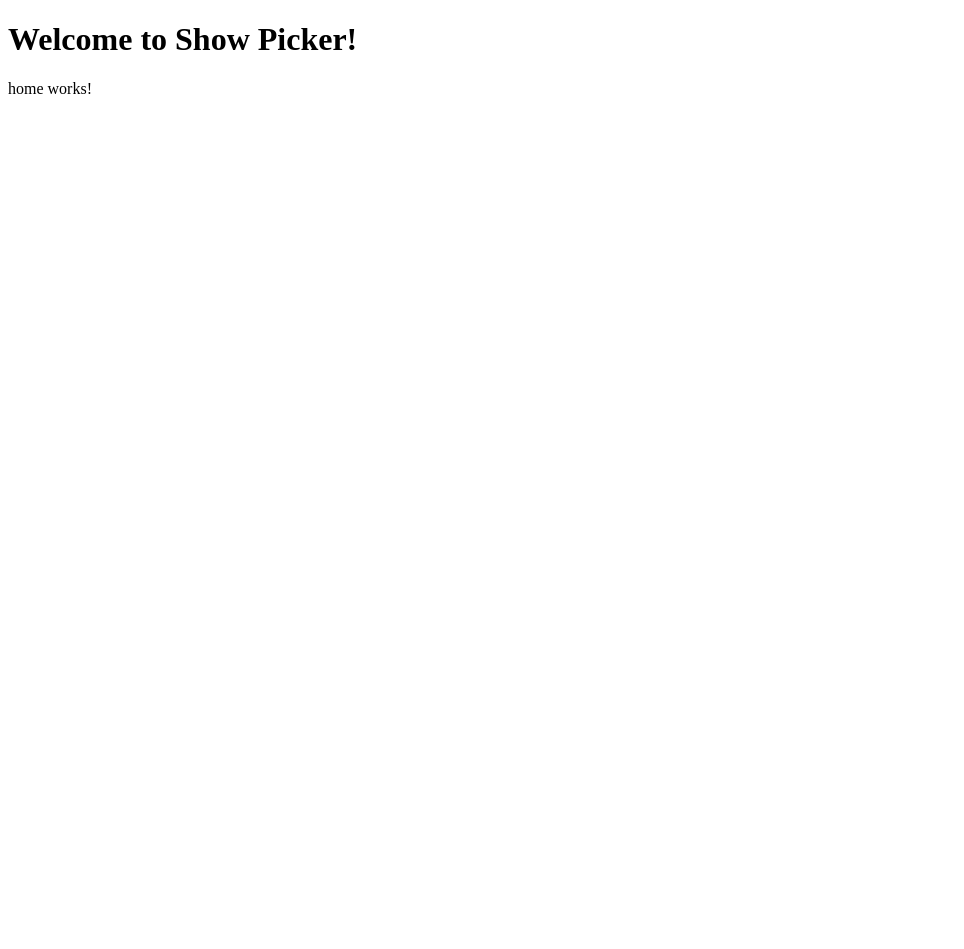
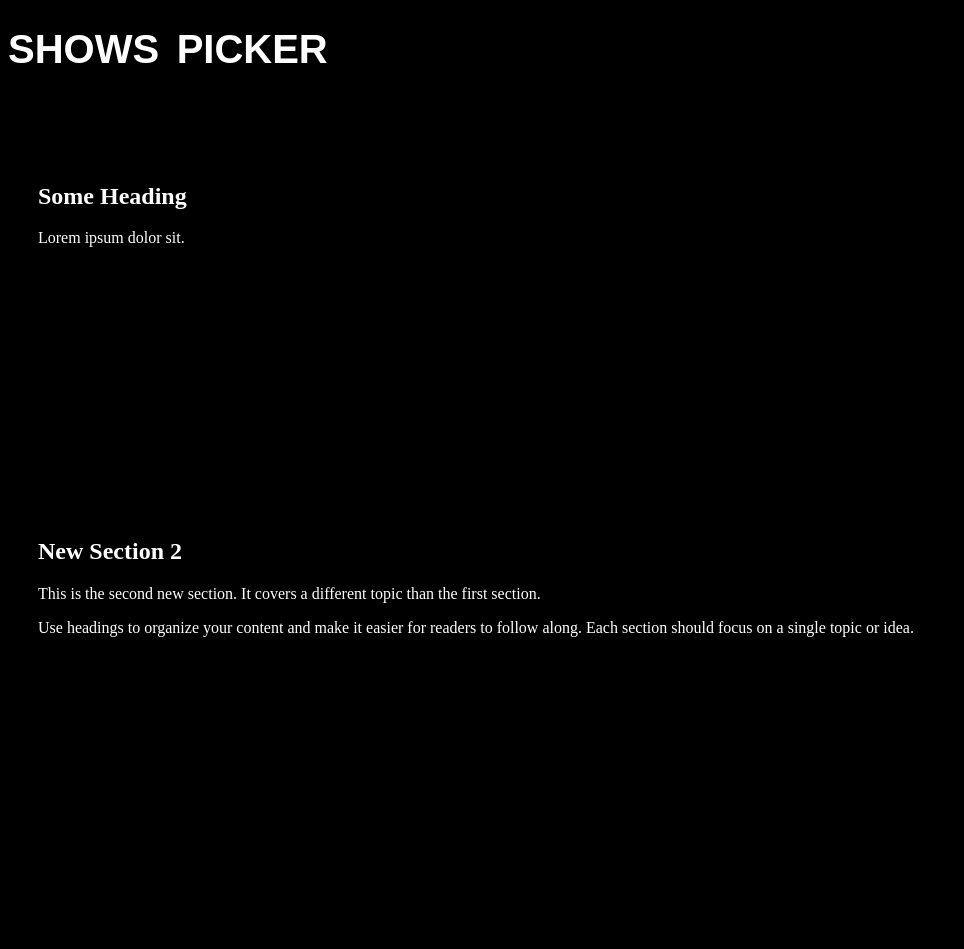
Before and after one commit to GodsScion/SHOW-MANIA, an Angular app: page / in a window 1280 px wide. Shown: the top 949 px of the page, without its empty margins (0-964 px from the left). Before the commit the page ends 800 px from the top, so only its background shows below. Built offline with nearby package versions, Linux system fonts and the light colour scheme; no server answers.

Commit message:
logo test

```diff
--- a/src/app/app.component.html
+++ b/src/app/app.component.html
@@ -1,3 +1,3 @@
-<h1>Welcome to Show Picker!</h1>
+<h1 class="logo">SHOWS PICKER</h1>
 
 <router-outlet />
--- a/src/app/app.component.ts
+++ b/src/app/app.component.ts
@@ -1,10 +1,12 @@
 import { Component } from '@angular/core';
 import { RouterOutlet } from '@angular/router';
+import { HeaderComponent } from './layout/header/header.component';
+import { FooterComponent } from './layout/footer/footer.component';
 
 @Component({
   selector: 'app-root',
   standalone: true,
-  imports: [RouterOutlet],
+  imports: [RouterOutlet, HeaderComponent, FooterComponent],
   templateUrl: './app.component.html',
   styleUrl: './app.component.css'
 })
--- a/src/app/home/home.component.html
+++ b/src/app/home/home.component.html
@@ -1 +1,81 @@
+<style>
+    section {
+        padding: 30px;
+    }
+    .sections section:nth-child(odd) {
+        color: white;
+        background-color: black;
+    }
+</style>
+
+
 <p>home works!</p>
+<div class="sections">
+
+<section>
+    <h2>Some Heading</h2>
+    <p>Lorem ipsum dolor sit. </p>
+</section>
+
+<section>
+    <h2>New Section 1</h2>
+    <p>This is the first new section. It includes some information about a particular topic.</p>
+    <p>You can add as many paragraphs as you need to fully cover the topic. Be sure to include all relevant details and examples to help readers understand the material.</p>
+</section>
+
+<section>
+    <h2>New Section 2</h2>
+    <p>This is the second new section. It covers a different topic than the first section.</p>
+    <p>Use headings to organize your content and make it easier for readers to follow along. Each section should focus on a single topic or idea.</p>
+</section>
+
+<section>
+    <h2>New Section 3</h2>
+    <p>This is the third new section. It builds on the information presented in the previous sections.</p>
+    <p>Be sure to provide clear explanations and examples to help readers understand complex concepts. Use diagrams and other visual aids to make your content more engaging and easier to follow.</p>
+</section>
+
+<section>
+    <h2>AI Info</h2>
+    <p>The concept of AI was first introduced in 1950 by the British mathematician and computer scientist Alan Turing.</p>
+    <p>In his seminal paper "Computing Machinery and Intelligence," Turing proposed a test to determine whether a machine could exhibit intelligent behavior indistinguishable from that of a human. </p>
+    <p>This test, known as the Turing Test, has become a benchmark for measuring the progress of AI research. In the following decades, AI research made significant strides in areas such as natural language processing, computer vision, and machine learning. </p>
+    <p>However, progress was slow and uneven, and AI research experienced several setbacks and periods of decline. It wasn't until the 1980s, with the advent of expert systems and machine learning algorithms, that AI research began to gain momentum again. </p>
+    <p>Today, AI has become a ubiquitous technology that is transforming industries and society. From self-driving cars to voice assistants, AI is making our lives easier, safer, and more convenient. However, the field of AI is still in its infancy, and there are many challenges and opportunities ahead. </p>
+    <p>As AI continues to evolve, it will be up to researchers, policymakers, and society as a whole to ensure that this technology is used ethically and responsibly.</p>
+</section>
+
+<section>
+    <h2>Some Heading</h2>
+    <p>Lorem ipsum dolor sit. </p>
+</section>
+
+<section>
+    <h2>New Section 1</h2>
+    <p>This is the first new section. It includes some information about a particular topic.</p>
+    <p>You can add as many paragraphs as you need to fully cover the topic. Be sure to include all relevant details and examples to help readers understand the material.</p>
+</section>
+
+<section>
+    <h2>New Section 2</h2>
+    <p>This is the second new section. It covers a different topic than the first section.</p>
+    <p>Use headings to organize your content and make it easier for readers to follow along. Each section should focus on a single topic or idea.</p>
+</section>
+
+<section>
+    <h2>New Section 3</h2>
+    <p>This is the third new section. It builds on the information presented in the previous sections.</p>
+    <p>Be sure to provide clear explanations and examples to help readers understand complex concepts. Use diagrams and other visual aids to make your content more engaging and easier to follow.</p>
+</section>
+
+<section>
+    <h2>AI Info</h2>
+    <p>The concept of AI was first introduced in 1950 by the British mathematician and computer scientist Alan Turing.</p>
+    <p>In his seminal paper "Computing Machinery and Intelligence," Turing proposed a test to determine whether a machine could exhibit intelligent behavior indistinguishable from that of a human. </p>
+    <p>This test, known as the Turing Test, has become a benchmark for measuring the progress of AI research. In the following decades, AI research made significant strides in areas such as natural language processing, computer vision, and machine learning. </p>
+    <p>However, progress was slow and uneven, and AI research experienced several setbacks and periods of decline. It wasn't until the 1980s, with the advent of expert systems and machine learning algorithms, that AI research began to gain momentum again. </p>
+    <p>Today, AI has become a ubiquitous technology that is transforming industries and society. From self-driving cars to voice assistants, AI is making our lives easier, safer, and more convenient. However, the field of AI is still in its infancy, and there are many challenges and opportunities ahead. </p>
+    <p>As AI continues to evolve, it will be up to researchers, policymakers, and society as a whole to ensure that this technology is used ethically and responsibly.</p>
+</section>
+
+</div>
--- /dev/null
+++ b/src/app/layout/footer/footer.component.html
@@ -0,0 +1 @@
+<p>footer works!</p>
--- /dev/null
+++ b/src/app/layout/header/header.component.html
@@ -0,0 +1 @@
+<p>header works!</p>
--- a/src/styles.css
+++ b/src/styles.css
@@ -1 +1,20 @@
 /* You can add global styles to this file, and also import other style files */
+h1 {
+    font-family: sans-serif;
+}
+
+body {
+    background: black;
+}
+
+.logo {
+    color: white;
+    font-size: 2.5rem;
+    font-weight: 800;
+    letter-spacing: 0px;
+    word-spacing: 0.4rem;
+    position: sticky;
+    top: .2rem;
+    z-index: 2;
+    mix-blend-mode: difference;
+}
```
Also changed, not shown: src/app/layout/footer/footer.component.ts (added, +12 -0 lines), src/app/layout/header/header.component.ts (added, +12 -0 lines), src/app/layout/footer/footer.component.css (added), src/app/layout/header/header.component.css (added), 2 other files (tests, documents, lock files or other folders).
